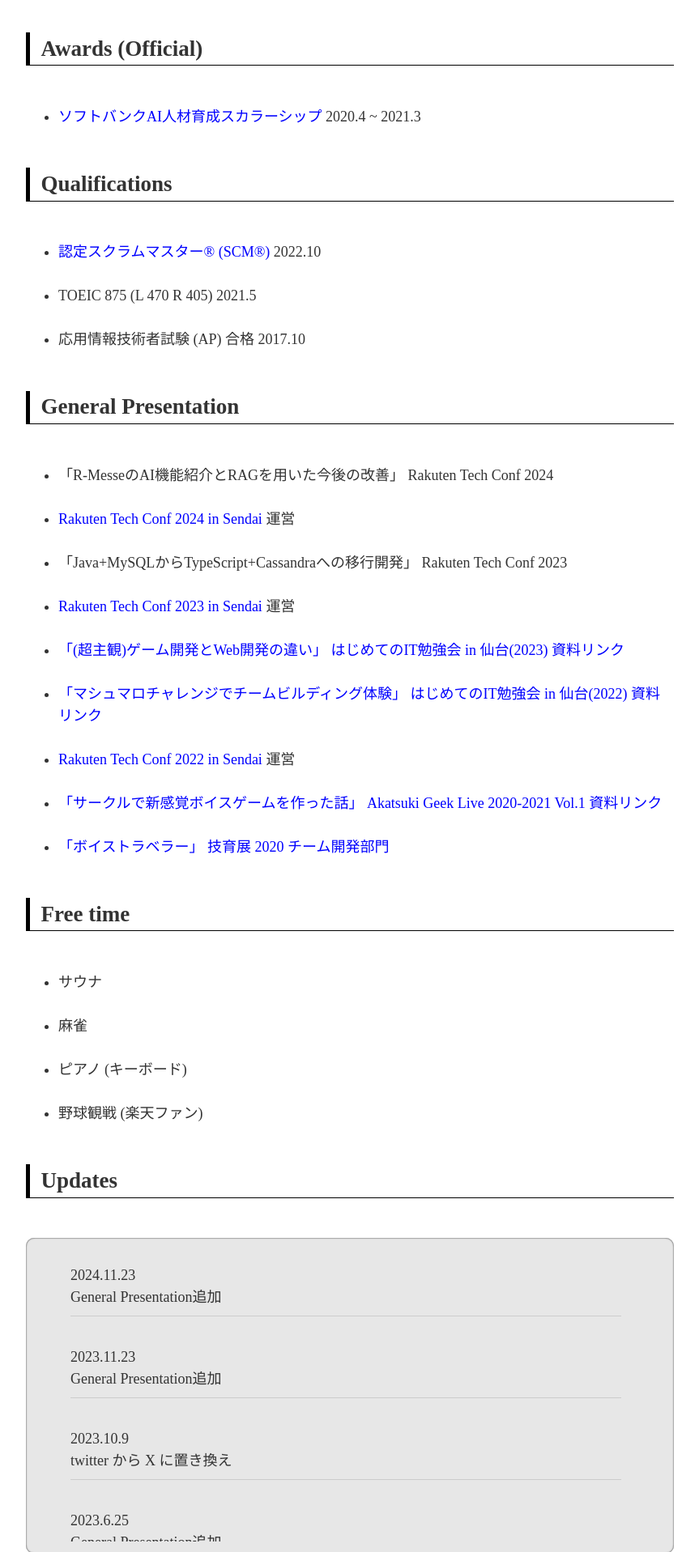
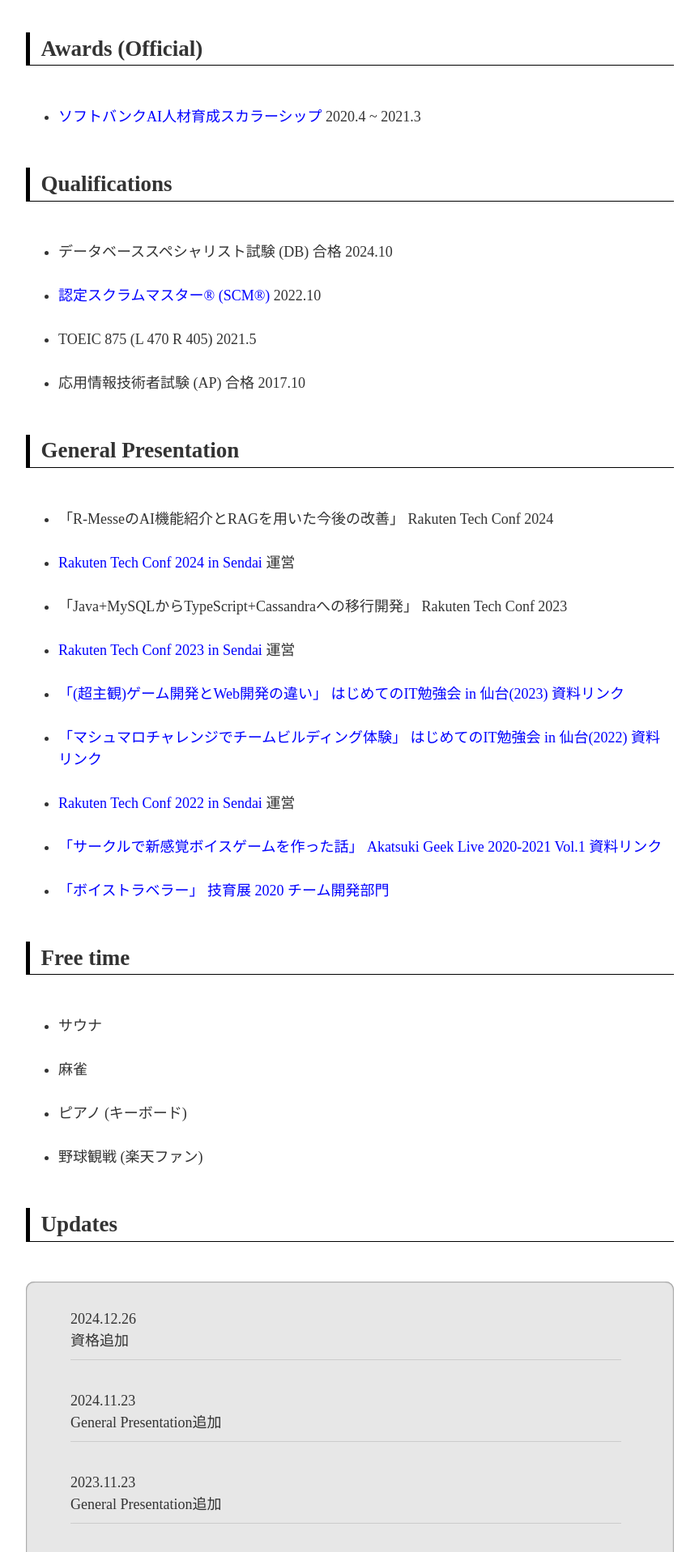
Before and after one commit to Baplisca/NextJS-Portfolio, a Next.js app: page / in a window 1280 px wide. Shown: the part 1621-3538 px from the top of the page at 81% size, without its empty margins (208-1071 px from the left). Built offline with nearby package versions, Linux system fonts and the light colour scheme; a web font is replaced by a local one.

Commit message:
add qualification

```diff
--- a/src/organisms/QualificationContent.tsx
+++ b/src/organisms/QualificationContent.tsx
@@ -2,6 +2,10 @@
 import ContentsDisplay from "./ContentsDisplay";
 
 const qualificationItems: IContent[] = [
+  {
+    value: "データベーススペシャリスト試験 (DB) 合格 2024.10",
+    value_en: "Database Specialist Examination 10/2024",
+  },
   {
     value: (
       <span>
--- a/src/organisms/UpdateContent.tsx
+++ b/src/organisms/UpdateContent.tsx
@@ -10,6 +10,12 @@
 }
 
 const updateItems: IUpdateItem[] = [
+  {
+    value: "資格追加",
+    date: "2024.12.26",
+    value_en: "Add Qualifications",
+    date_en: "2024-12-26",
+  },
   {
     value: "General Presentation追加",
     date: "2024.11.23",
```
